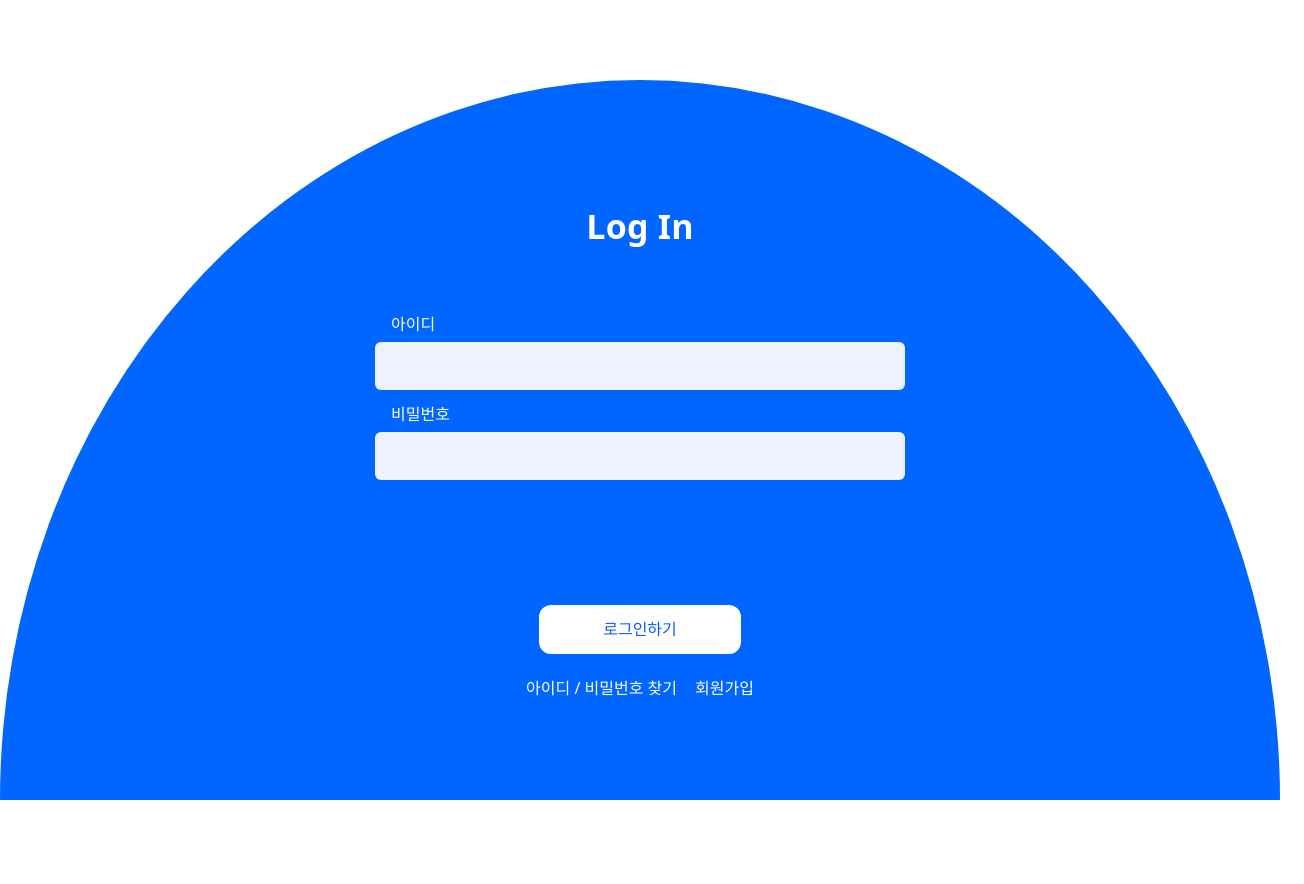
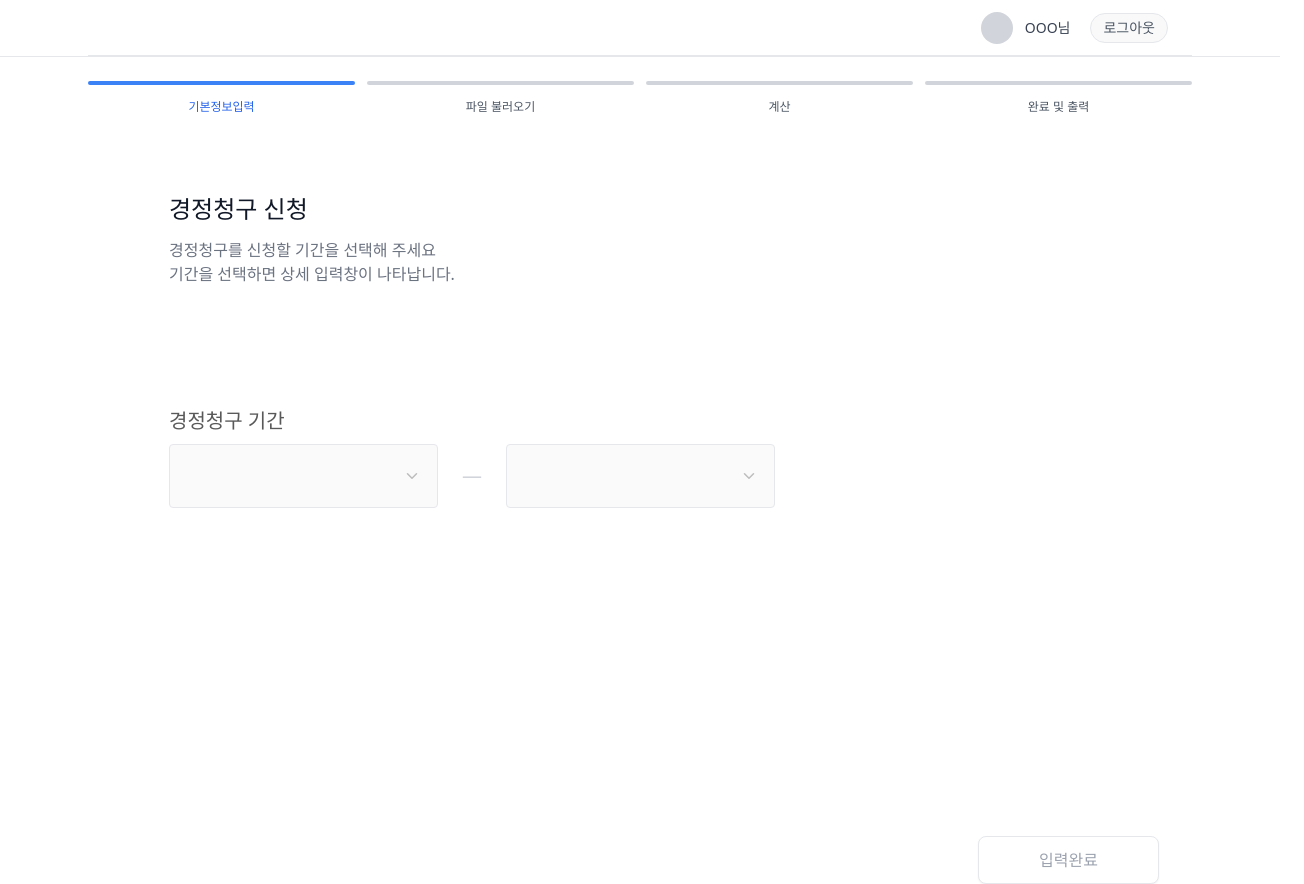
Before and after one commit to TaxRefundWeb/QuickTax_FE, a React (Vite) app: page /step1/period in a window 1280 px wide. Before the commit this address led to /. Shown: the whole page, 1304 px wide, since content can reach past the window. Before the commit the page ends 800 px from the top, so only its background shows below. Built offline with nearby package versions, Linux system fonts and the light colour scheme.

Commit message:
feat: 경정청구 기간 선택 페이지 추가

```diff
--- a/src/App.tsx
+++ b/src/App.tsx
@@ -7,6 +7,7 @@ import AddCustomerPage from "./pages/Step1/AddCustomerPage";
 import ConfirmCustomerPage from "./pages/Step1/ConfirmCustomerPage";
 import ExistingCustomerPage from "./pages/Step1/ExistingCustomerPage";
 import ConfirmExistingPage from "./pages/Step1/ConfirmExistingPage";
+import SelectPeriod from "./pages/Step1/SelectPeriod";
 
 export default function App() {
   return (
@@ -32,6 +33,16 @@ export default function App() {
             element={
               <StepLayout activeStep={0}>
                 <ConfirmCustomerPage />
+              </StepLayout>
+            }
+          />
+
+          {/* Step1: 경정청구 기간 선택 */}
+          <Route
+            path="/step1/period"
+            element={
+              <StepLayout activeStep={0}>
+                <SelectPeriod />
               </StepLayout>
             }
           />
--- /dev/null
+++ b/src/pages/Step1/SelectPeriod.tsx
@@ -0,0 +1,223 @@
+import { useEffect, useMemo, useRef, useState } from "react";
+import { useNavigate } from "react-router-dom";
+
+type Year = string;
+
+const YEAR_OPTIONS: Year[] = [
+  "2025",
+  "2024",
+  "2023",
+  "2022",
+  "2021",
+  "2020",
+  "2019",
+];
+
+function YearRadioDropdown({
+  value,
+  onChange,
+  options,
+}: {
+  value: Year;
+  onChange: (v: Year) => void;
+  options: Year[];
+}) {
+  const [open, setOpen] = useState(false);
+  const rootRef = useRef<HTMLDivElement>(null);
+
+  // 바깥 클릭하면 닫기 + ESC 닫기
+  useEffect(() => {
+    if (!open) return;
+
+    const onMouseDown = (e: MouseEvent) => {
+      const el = rootRef.current;
+      if (!el) return;
+      if (!el.contains(e.target as Node)) setOpen(false);
+    };
+
+    const onKeyDown = (e: KeyboardEvent) => {
+      if (e.key === "Escape") setOpen(false);
+    };
+
+    window.addEventListener("mousedown", onMouseDown);
+    window.addEventListener("keydown", onKeyDown);
+    return () => {
+      window.removeEventListener("mousedown", onMouseDown);
+      window.removeEventListener("keydown", onKeyDown);
+    };
+  }, [open]);
+
+  const selectedLabel = value || "";
+
+  return (
+    <div ref={rootRef} className="relative w-[269px]">
+      {/* 트리거 */}
+      <button
+        type="button"
+        onClick={() => setOpen((v) => !v)}
+        className={[
+            "flex h-[64px] w-full items-center justify-between",
+            "rounded-[4px] border bg-[#FAFAFA] px-4",
+            "text-left text-[20px] text-gray-700 outline-none",
+            open ? "border-[#64A5FF]" : "border-gray-200",
+        ].join(" ")}
+    >
+        <span className={selectedLabel ? "text-gray-700" : "text-gray-300"}>
+          {selectedLabel}
+        </span>
+
+        {/* chevron */}
+        <svg
+          width="18"
+          height="18"
+          viewBox="0 0 24 24"
+          fill="none"
+          className={open ? "rotate-180 transition-transform" : "transition-transform"}
+        >
+          <path
+            d="M6 9l6 6 6-6"
+            stroke="#BDBDBD"
+            strokeWidth="2"
+            strokeLinecap="round"
+            strokeLinejoin="round"
+          />
+        </svg>
+      </button>
+
+      {/* 드롭다운 */}
+      {open && (
+        <div className="absolute left-0 top-[72px] z-20 w-full rounded-md border border-gray-200 bg-white shadow-sm">
+          <div className="max-h-[220px] overflow-auto py-2">
+            {options.map((y) => {
+              const checked = value === y;
+              return (
+                <button
+                  key={y}
+                  type="button"
+                  onClick={() => {
+                    onChange(y);
+                    setOpen(false);
+                  }}
+                  className={[
+                    "flex w-full items-center gap-5 px-4 py-3 text-left",
+                    checked ? "bg-[#EAF2FF]" : "hover:bg-gray-50",
+                  ].join(" ")}
+                  role="option"
+                  aria-selected={checked}
+                >
+                  {/* 라디오 원 */}
+                  <span
+                    className={[
+                      "flex h-4 w-4 items-center justify-center rounded-full border",
+                      checked ? "border-[#2563EB]" : "border-gray-300",
+                    ].join(" ")}
+                    aria-hidden="true"
+                  >
+                    {checked && <span className="h-2 w-2 rounded-full bg-[#2563EB]" />}
+                  </span>
+
+                  <span className={checked ? "text-[#2563EB]" : "text-gray-600"}>
+                    {y}
+                  </span>
+                </button>
+              );
+            })}
+          </div>
+        </div>
+      )}
+    </div>
+  );
+}
+
+export default function SelectPeriod() {
+  const navigate = useNavigate();
+
+  const [startYear, setStartYear] = useState<Year>("");
+  const [endYear, setEndYear] = useState<Year>("");
+
+  const isValid = useMemo(() => {
+    if (!startYear || !endYear) return false;
+    return Number(startYear) <= Number(endYear);
+  }, [startYear, endYear]);
+
+  const handleSubmit = () => {
+    if (!isValid) return;
+    navigate("/step1/existing");
+  };
+
+  return (
+    <div className="w-screen flex justify-center">
+      <div className="w-full max-w-[1038px] px-6">
+        {/* 좌측 콘텐츠 영역 */}
+        <div className="w-[580px]">
+          <div className="-mt-[100px]">
+            <h1 className="mb-4 text-[24px] font-bold text-gray-900">
+              경정청구 신청
+            </h1>
+            <p className="mt-2 mb-[120px] text-[16px] text-gray-500">
+              경정청구를 신청할 기간을 선택해 주세요 <br />
+              기간을 선택하면 상세 입력창이 나타납니다.
+            </p>
+          </div>
+
+          <form className="space-y-5">
+            {/* 경정청구 기간 */}
+            <div>
+              <label className="mb-2 block font-inter text-[20px] font-medium text-[#595959] leading-normal">
+                경정청구 기간
+              </label>
+
+              <div className="grid grid-cols-[269px_auto_269px] items-center gap-6">
+                {/* 시작 연도 */}
+                <YearRadioDropdown
+                  value={startYear}
+                  onChange={setStartYear}
+                  options={YEAR_OPTIONS}
+                />
+
+                <div className="flex justify-center">
+                  <span className="text-[20px] text-gray-300">—</span>
+                </div>
+
+                {/* 종료 연도 */}
+                <YearRadioDropdown
+                  value={endYear}
+                  onChange={setEndYear}
+                  options={YEAR_OPTIONS}
+                />
+              </div>
+
+              {/* 유효성 메시지 */}
+              <p
+                className={[
+                  "mt-2 text-[13px] min-h-[20px]",
+                  !isValid && startYear && endYear
+                    ? "text-red-500"
+                    : "text-transparent",
+                ].join(" ")}
+              >
+                시작 연도는 종료 연도보다 작아야 합니다.
+              </p>
+            </div>
+          </form>
+        </div>
+
+        <div className="mt-[300px] flex justify-end">
+          <button
+            type="button"
+            onClick={handleSubmit}
+            disabled={!isValid}
+            className={[
+              "h-[48px] w-[181px] rounded-lg border text-base font-medium shadow-sm transition-colors bg-white",
+              isValid
+                ? "border-[#64A5FF] text-[#64A5FF] hover:bg-[#64A5FF]/10"
+                : "border-gray-200 text-gray-400 cursor-not-allowed",
+            ].join(" ")}
+          >
+            입력완료
+          </button>
+        </div>
+      </div>
+    </div>
+  );
+}
--- /dev/null
+++ b/src/pages/Step3/CalculationCompare.tsx
@@ -0,0 +1,9 @@
+import StepLayout from "../../components/layout/StepLayout";
+
+export default function CalculationCompare() {
+  return (
+    <StepLayout activeStep={2}>
+      <div />
+    </StepLayout>
+  );
+}
--- a/src/pages/login/Login.tsx
+++ b/src/pages/login/Login.tsx
@@ -112,7 +112,7 @@ export default function Login() {
         onLoadPrevious={handleOpenHistoryModal} // ✅ 연결!
         onStartNew={() => {
           setIsStartModalOpen(false);
-          navigate("/step1/existing");
+          navigate("/step1/period");
         }}
       />
 
@@ -123,7 +123,7 @@ export default function Login() {
         customer={selectedCustomer}
         onStartNew={() => {
           setIsHistoryModalOpen(false);
-          navigate("/step1/existing");
+          navigate("/step1/period");
         }}
       />
     </div>
```
Also changed, not shown: src/components/card/CalculationCard.tsx (added).
